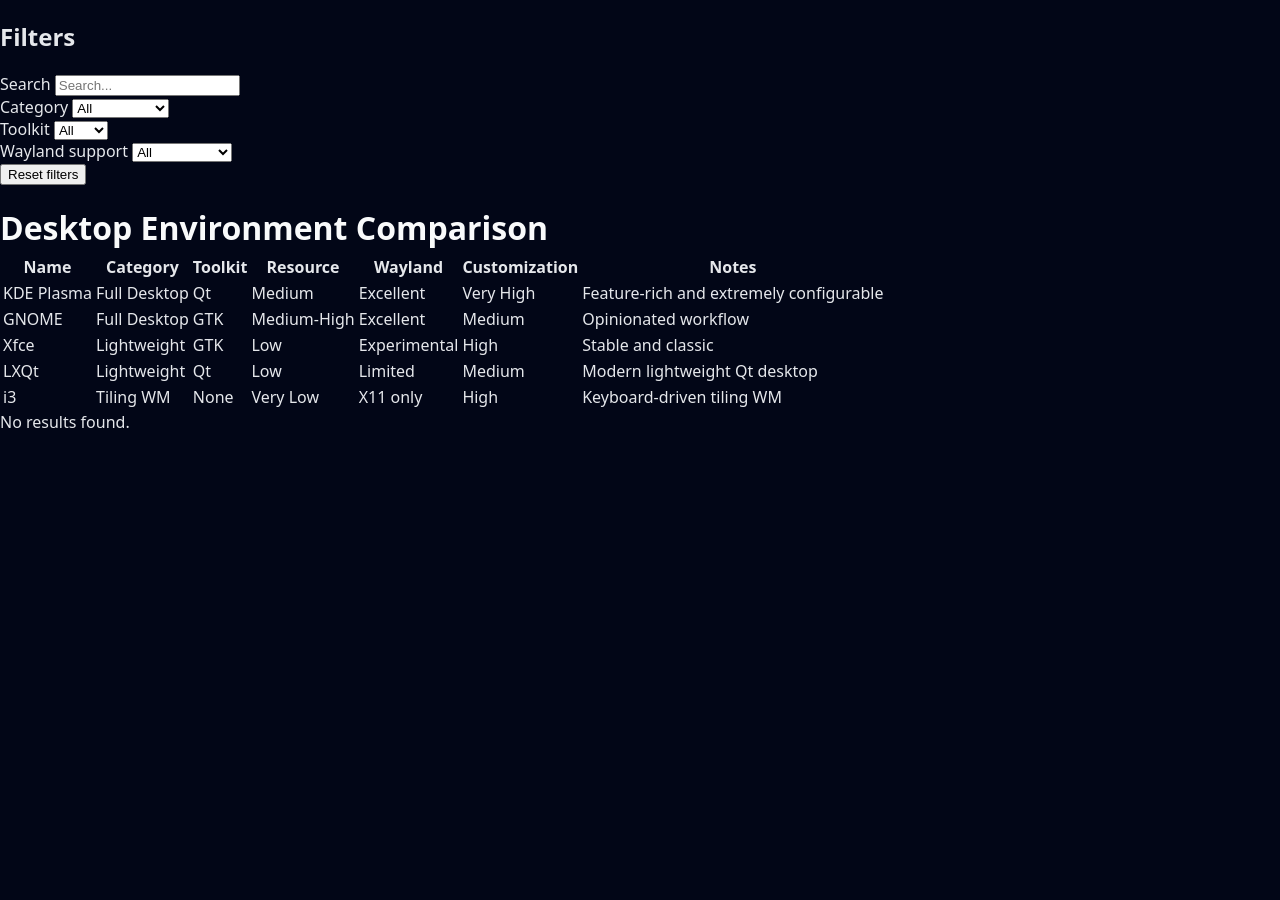
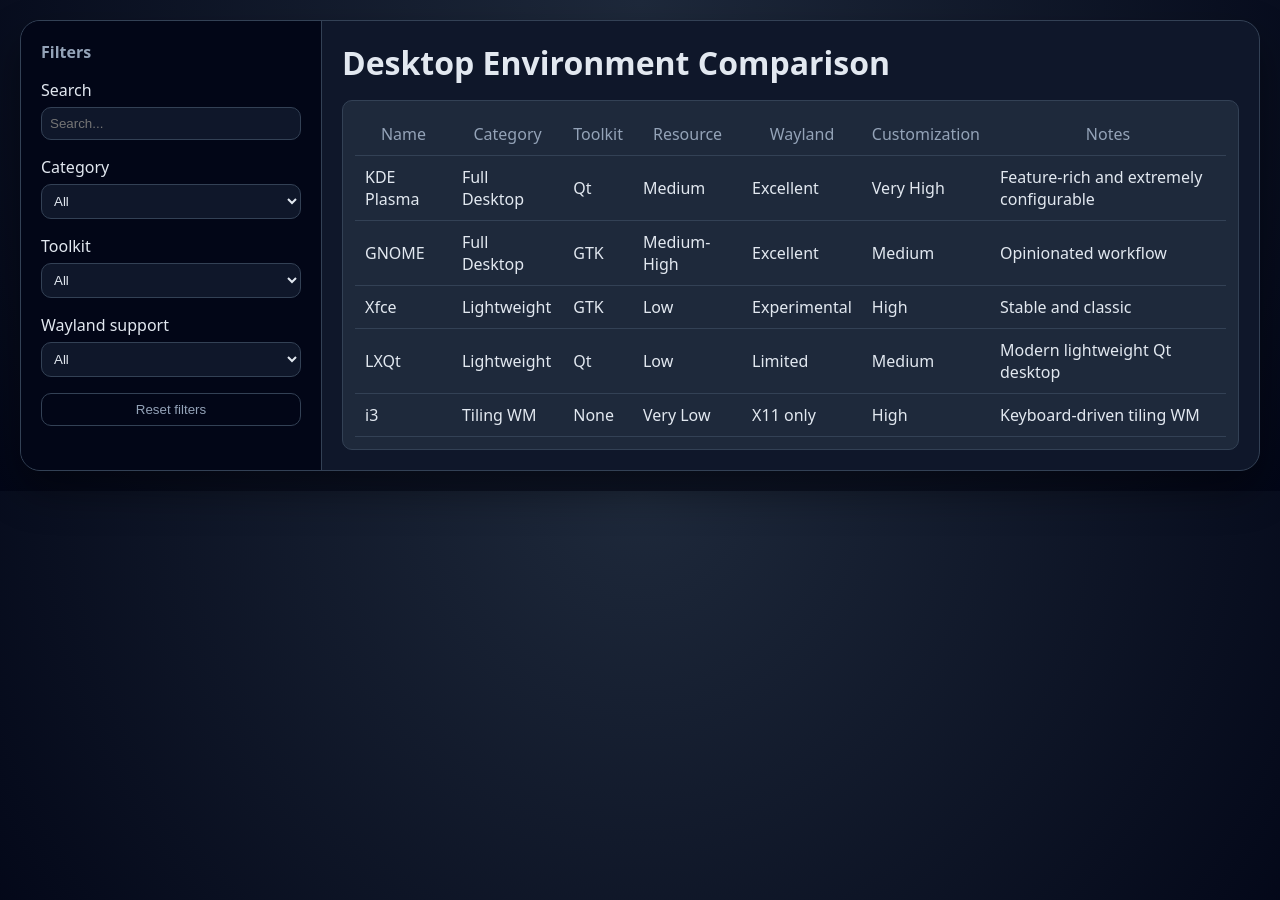
Before and after one commit to Pure-de-Arch/Pure-de-Arch.github.io, a Jekyll site: the page built from index.html, in a window 1280 px wide. Built offline with Jekyll 4.4.1, drawn with Linux system fonts in a browser that asks for light colours.

Commit message:
Update style.css

```diff
--- a/assets/css/style.css
+++ b/assets/css/style.css
@@ -1,173 +1,122 @@
-body {
-  font-family: system-ui, -apple-system, BlinkMacSystemFont, "Segoe UI", sans-serif;
-  margin: 0;
-  padding: 0;
-  background: #020617;
-  color: #e5e7eb;
+:root {
+  --bg: #0f172a;
+  --bg2: #1e293b;
+  --sidebar: #020617;
+  --border: #334155;
+  --text: #e2e8f0;
+  --muted: #94a3b8;
+  --accent: #38bdf8;
+  --radius: 10px;
+  --shadow: 0 20px 40px rgba(0,0,0,0.4);
+  font-family: system-ui, sans-serif;
 }
 
-.wrapper {
-  max-width: 1100px;
-  margin: 0 auto;
-  padding: 1.5rem;
+body {
+  margin: 0;
+  background: radial-gradient(circle at top, #1e293b, #020617);
+  color: var(--text);
+  display: flex;
+  justify-content: center;
+  padding: 20px;
 }
 
-h1 {
-  color: #f9fafb;
-  margin-bottom: 0.25rem;
+.container {
+  display: flex;
+  width: 100%;
+  max-width: 1300px;
+  background: var(--bg);
+  border-radius: 20px;
+  box-shadow: var(--shadow);
+  overflow: hidden;
+  border: 1px solid var(--border);
 }
 
-.lead {
-  color: #9ca3af;
-  font-size: 0.9rem;
-  margin-bottom: 1.5rem;
+/* Sidebar */
+.sidebar {
+  width: 260px;
+  background: var(--sidebar);
+  padding: 20px;
+  border-right: 1px solid var(--border);
+  display: flex;
+  flex-direction: column;
+  gap: 16px;
 }
 
-/* Buborék szűrők */
-
-.bubble-filters {
-  display: grid;
-  gap: 1rem;
-  margin-bottom: 1.5rem;
-  background: rgba(15, 23, 42, 0.8);
-  padding: 1rem;
-  border-radius: 0.9rem;
-  backdrop-filter: blur(12px);
-  border: 1px solid rgba(148, 163, 184, 0.4);
+.sidebar h2 {
+  margin: 0;
+  font-size: 1rem;
+  color: var(--muted);
 }
 
-.filter-group {
+.filter {
   display: flex;
-  flex-wrap: wrap;
-  gap: 0.5rem;
-  align-items: center;
+  flex-direction: column;
+  gap: 6px;
 }
 
-.filter-label {
-  font-size: 0.8rem;
-  color: #9ca3af;
-  margin-right: 0.5rem;
+.sidebar input,
+.sidebar select {
+  padding: 8px;
+  border-radius: var(--radius);
+  border: 1px solid var(--border);
+  background: var(--bg);
+  color: var(--text);
 }
 
-.bubble {
-  padding: 0.35rem 0.8rem;
-  border-radius: 999px;
-  background: rgba(255,255,255,0.06);
-  border: 1px solid rgba(255,255,255,0.15);
-  color: #e5e7eb;
-  font-size: 0.8rem;
+#reset {
+  padding: 8px;
+  border-radius: var(--radius);
+  background: transparent;
+  border: 1px solid var(--border);
+  color: var(--muted);
   cursor: pointer;
-  transition: all 0.2s ease;
 }
 
-.bubble:hover {
-  background: rgba(255,255,255,0.12);
+#reset:hover {
+  border-color: var(--accent);
+  color: var(--accent);
 }
 
-.bubble.active {
-  background: linear-gradient(135deg, #3b82f6, #8b5cf6);
-  border-color: rgba(255,255,255,0.4);
-  color: white;
-  box-shadow: 0 0 12px rgba(99,102,241,0.6);
+/* Main */
+.main {
+  flex: 1;
+  padding: 20px;
 }
 
-/* Kártyák */
-
-.cards {
-  display: grid;
-  grid-template-columns: repeat(auto-fit, minmax(260px, 1fr));
-  gap: 1rem;
+.main h1 {
+  margin-top: 0;
+  margin-bottom: 16px;
 }
 
-.card {
-  background: radial-gradient(circle at top left, #1d4ed8 0, #020617 45%);
-  border-radius: 0.9rem;
-  padding: 1rem;
-  border: 1px solid rgba(148, 163, 184, 0.4);
-  box-shadow: 0 18px 40px rgba(15, 23, 42, 0.9);
+.table-wrapper {
+  background: var(--bg2);
+  padding: 12px;
+  border-radius: var(--radius);
+  border: 1px solid var(--border);
+  overflow: auto;
 }
 
-.card-header {
-  display: flex;
-  justify-content: space-between;
-  align-items: baseline;
-  margin-bottom: 0.5rem;
+table {
+  width: 100%;
+  border-collapse: collapse;
 }
 
-.card-title {
-  font-weight: 600;
-  font-size: 1.05rem;
+th, td {
+  padding: 10px;
+  border-bottom: 1px solid var(--border);
 }
 
-.card-pill {
-  font-size: 0.7rem;
-  padding: 0.15rem 0.5rem;
-  border-radius: 999px;
-  border: 1px solid rgba(148, 163, 184, 0.7);
-  text-transform: uppercase;
-  letter-spacing: 0.06em;
+th {
+  color: var(--muted);
+  font-weight: 500;
 }
 
-.card-meta {
-  font-size: 0.75rem;
-  color: #cbd5f5;
-  margin-bottom: 0.5rem;
+tbody tr:hover {
+  background: rgba(255,255,255,0.05);
 }
 
-.tags {
-  display: flex;
-  flex-wrap: wrap;
-  gap: 0.25rem;
-  margin-bottom: 0.75rem;
+.no-results {
+  margin-top: 10px;
+  color: #f87171;
+  display: none;
 }
-
-.tag {
-  font-size: 0.7rem;
-  padding: 0.1rem 0.45rem;
-  border-radius: 999px;
-  background: rgba(15, 23, 42, 0.8);
-  border: 1px solid rgba(148, 163, 184, 0.5);
-}
-
-/* Diagramok – sávok */
-
-.metrics {
-  display: grid;
-  gap: 0.4rem;
-}
-
-.metric-row {
-  display: flex;
-  justify-content: space-between;
-  font-size: 0.75rem;
-  margin-bottom: 0.1rem;
-}
-
-.metric-label {
-  color: #e5e7eb;
-}
-
-.metric-value {
-  color: #a5b4fc;
-}
-
-.bar-track {
-  width: 100%;
-  height: 0.45rem;
-  border-radius: 999px;
-  background: rgba(15, 23, 42, 0.9);
-  overflow: hidden;
-}
-
-.bar-fill {
-  height: 100%;
-  border-radius: 999px;
-  background: linear-gradient(90deg, #22c55e, #eab308, #ef4444);
-  transition: width 0.25s ease-out;
-}
-
-.footer-note {
-  margin-top: 1.5rem;
-  font-size: 0.75rem;
-  color: #9ca3af;
-}
```
